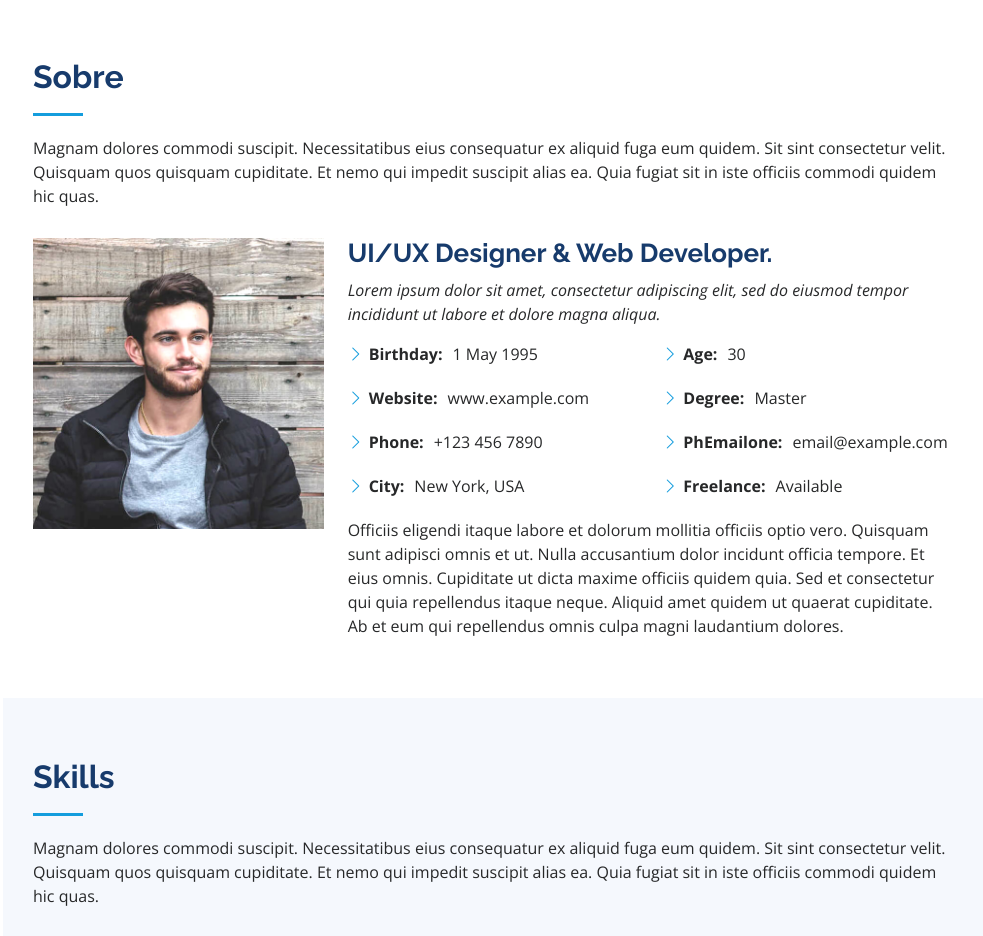
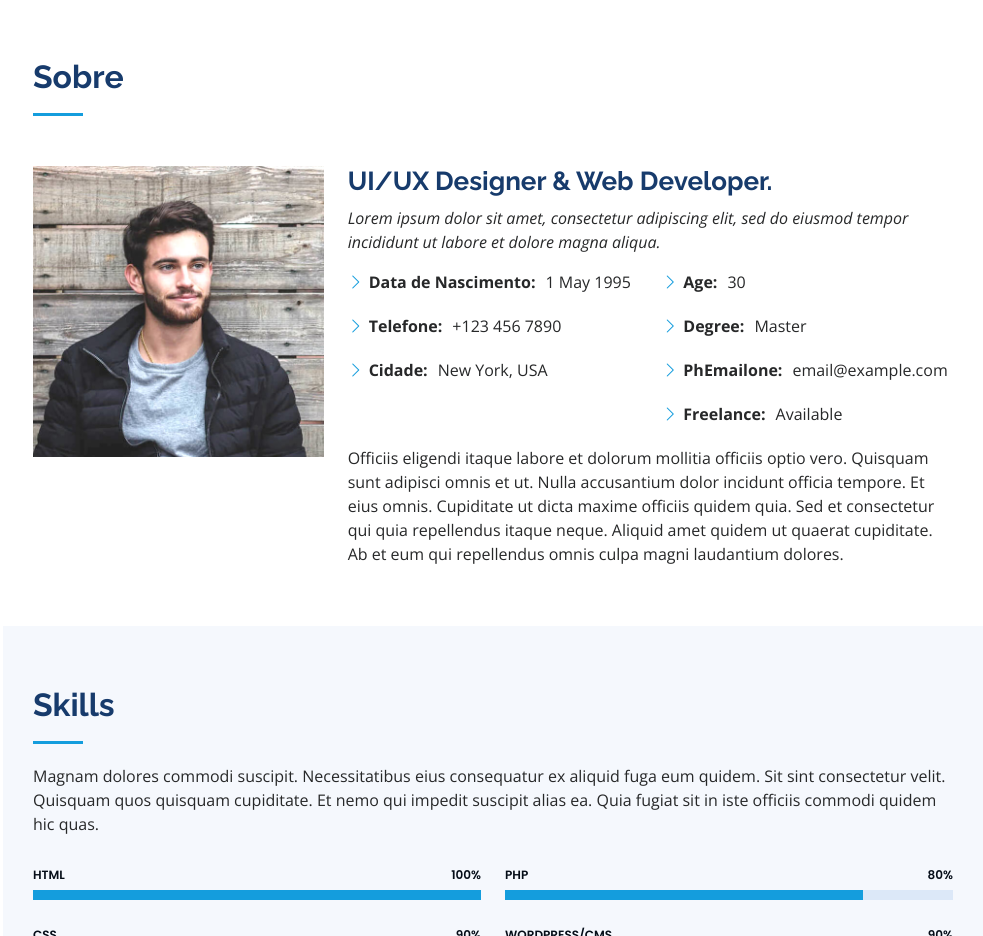
Before and after one commit to marciomoraesprof/portfolio, a plain HTML site: page index.html in a window 1280 px wide. Shown: the part 802-1738 px from the top of the page, without its empty margins (297-1280 px from the left). Drawn offline with nearby package versions, Linux system fonts and the light colour scheme.

Commit message:
Atualização da seção Sobre

```diff
--- a/index.html
+++ b/index.html
@@ -87,9 +87,6 @@
 
         <div class="section-title">
           <h2>Sobre</h2>
-          <p>Magnam dolores commodi suscipit. Necessitatibus eius consequatur ex aliquid fuga eum quidem. Sit sint
-            consectetur velit. Quisquam quos quisquam cupiditate. Et nemo qui impedit suscipit alias ea. Quia fugiat sit
-            in iste officiis commodi quidem hic quas.</p>
         </div>
 
         <div class="row">
@@ -106,10 +103,9 @@
             <div class="row">
               <div class="col-lg-6">
                 <ul>
-                  <li><i class="bi bi-chevron-right"></i> <strong>Birthday:</strong> <span>1 May 1995</span></li>
-                  <li><i class="bi bi-chevron-right"></i> <strong>Website:</strong> <span>www.example.com</span></li>
-                  <li><i class="bi bi-chevron-right"></i> <strong>Phone:</strong> <span>+123 456 7890</span></li>
-                  <li><i class="bi bi-chevron-right"></i> <strong>City:</strong> <span>New York, USA</span></li>
+                  <li><i class="bi bi-chevron-right"></i> <strong>Data de Nascimento:</strong> <span>1 May 1995</span></li>
+                  <li><i class="bi bi-chevron-right"></i> <strong>Telefone:</strong> <span>+123 456 7890</span></li>
+                  <li><i class="bi bi-chevron-right"></i> <strong>Cidade:</strong> <span>New York, USA</span></li>
                 </ul>
               </div>
               <div class="col-lg-6">
```
